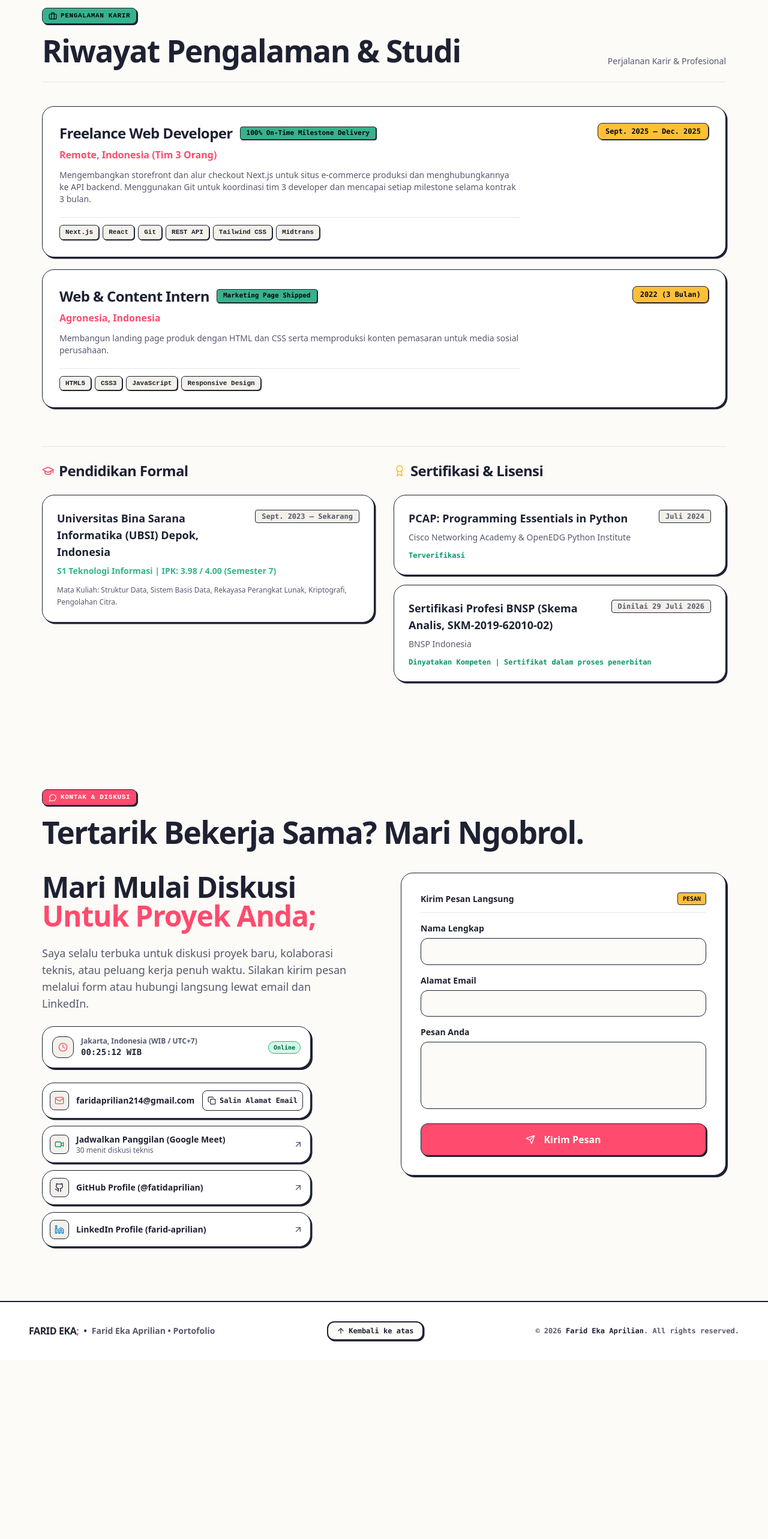
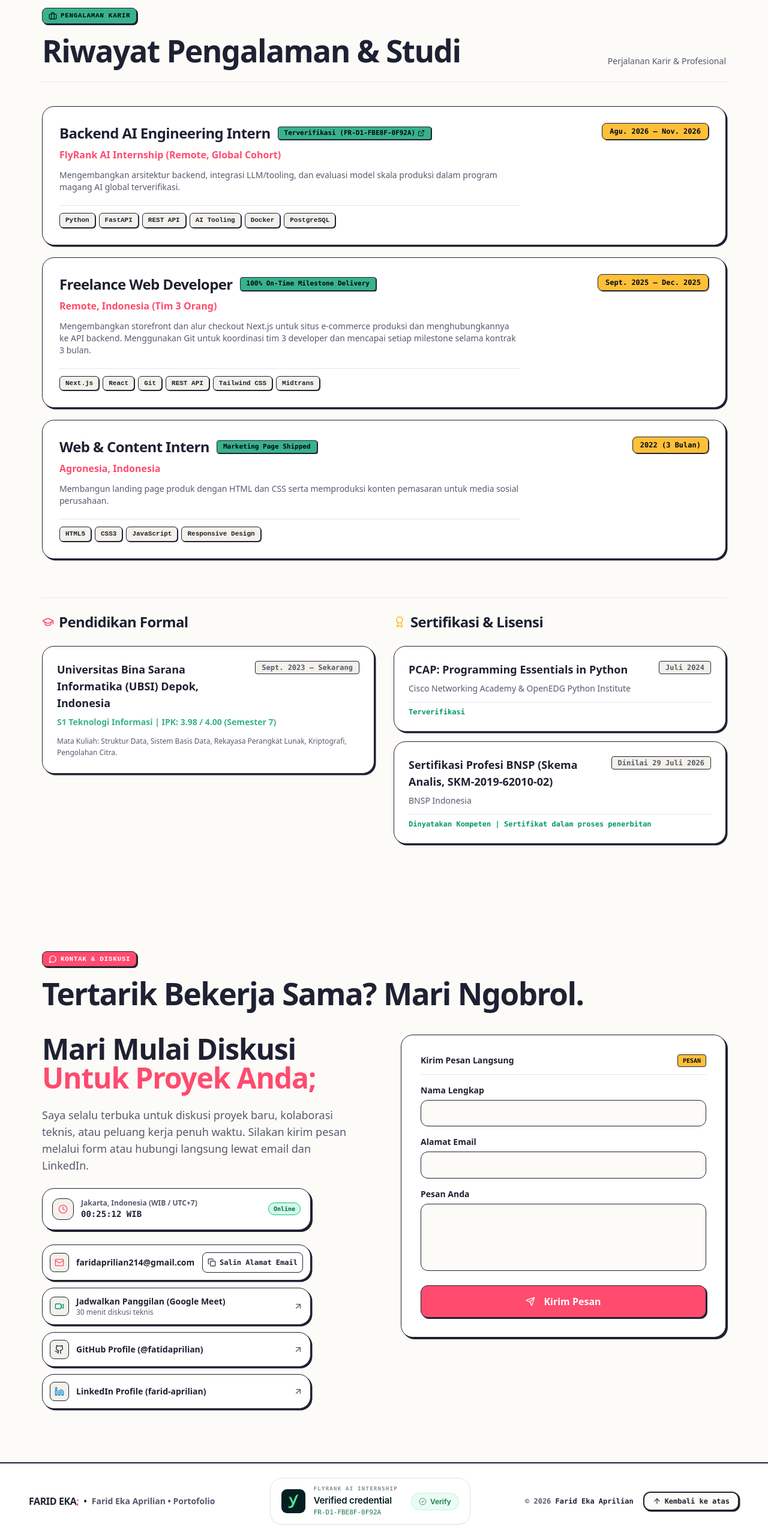
Before and after one commit to fatidaprilian/portofolio, a Vue app: page / in a window 1280 px wide. Shown: the part 4847-7413 px from the top of the page at 60% size. Before the commit the page ends 7114 px from the top, so only its background shows below. Built offline with nearby package versions, Linux system fonts and the light colour scheme.

Commit message:
feat: add FlyRank AI Internship graduate badge and experience

```diff
--- a/src/components/layout/Footer.vue
+++ b/src/components/layout/Footer.vue
@@ -12,11 +12,11 @@
 </script>
 
 <template>
-  <footer class="border-t-2 border-[var(--comic-border)] bg-[var(--surface-panel)] py-8 px-6 md:px-12 relative z-10" role="contentinfo">
-    <div class="max-w-[1220px] mx-auto flex flex-col md:flex-row justify-between items-center gap-5 text-xs sm:text-sm font-bold text-[var(--ink-muted)]">
+  <footer class="border-t-2 border-[var(--comic-border)] bg-[var(--surface-panel)] py-6 px-6 md:px-12 relative z-10" role="contentinfo">
+    <div class="max-w-[1220px] mx-auto flex flex-col lg:flex-row justify-between items-center gap-5 text-xs sm:text-sm font-bold text-[var(--ink-muted)]">
 
       <!-- Brand & Tagline -->
-      <div class="flex items-center gap-2 text-center md:text-left">
+      <div class="flex items-center gap-2 text-center lg:text-left">
         <span class="font-black text-base text-[var(--ink-primary)] tracking-tight">
           FARID EKA<span class="text-[var(--brand-coral)] font-black">;</span>
         </span>
@@ -24,8 +24,39 @@
         <span class="text-[var(--ink-muted)]">{{ c.footerLeft }}</span>
       </div>
 
-      <!-- Back to Top Button -->
-      <div>
+      <!-- Center: FlyRank Horizontal Graduate Badge -->
+      <div class="flex items-center justify-center transition-transform hover:-translate-y-0.5 duration-200">
+        <a
+          href="https://internship.flyrank.ai/verify?id=FR-D1-FBE8F-0F92A&amp;first_name=Farid"
+          target="_blank"
+          rel="noopener noreferrer"
+          aria-label="Verify Farid Eka Aprilian's FlyRank AI Internship credential FR-D1-FBE8F-0F92A"
+          style="box-sizing:border-box;margin:0;padding:0;border:0;background:none;text-decoration:none;font-family:-apple-system,BlinkMacSystemFont,'Segoe UI',Roboto,Helvetica,Arial,sans-serif;font-style:normal;line-height:1.25;text-transform:none;float:none;-webkit-font-smoothing:antialiased;display:inline-flex;align-items:center;gap:14px;padding:12px 18px;background:#FFFFFF;border:1px solid #DDE4E7;border-radius:20px;box-shadow:0 1px 2px rgba(5,31,33,0.05);max-width:100%"
+        >
+          <svg width="40" height="40" viewBox="0 0 96 96" fill="none" xmlns="http://www.w3.org/2000/svg" aria-hidden="true" focusable="false" style="display:block;flex:none;opacity:1;transform:none;max-width:none">
+            <rect width="96" height="96" rx="22" fill="#051F21" />
+            <path d="M28.2354 74.2202V67.9039C29.6419 68.4369 31.3724 68.7055 33.4311 68.7055C35.3235 68.7055 36.8153 68.2396 37.8979 67.3079C38.9805 66.3762 39.9566 64.8695 40.8218 62.792L42.6887 58.3139L29.8976 29.2879C35.0038 29.2879 39.6028 32.3307 41.5294 36.9893L47.0746 50.3985L56.0126 28.6038C57.9221 23.9452 62.5168 20.894 67.6187 20.894L50.0795 63.5936C48.4556 67.5933 46.5205 70.5102 44.2743 72.3484C42.0281 74.1867 39.1169 75.1058 35.5451 75.1058C32.6212 75.1058 30.1875 74.812 28.2354 74.2244V74.2202Z" fill="#54E399" />
+          </svg>
+          <span style="margin:0;padding:0;border:0;background:none;color:inherit;font-weight:400;font-style:normal;letter-spacing:normal;text-transform:none;text-decoration:none;white-space:normal;float:none;display:flex;flex-direction:column;gap:4px;min-width:0">
+            <span style="margin:0;padding:0;border:0;background:none;color:inherit;font-weight:400;font-style:normal;letter-spacing:normal;text-transform:none;text-decoration:none;white-space:normal;float:none;font-family:ui-monospace,SFMono-Regular,Menlo,Consolas,monospace;font-size:9px;font-weight:700;letter-spacing:0.14em;text-transform:uppercase;color:rgba(5,31,33,0.5)">FlyRank AI Internship</span>
+            <span style="margin:0;padding:0;border:0;background:none;color:inherit;font-weight:400;font-style:normal;letter-spacing:normal;text-transform:none;text-decoration:none;white-space:normal;float:none;font-size:15px;font-weight:600;color:#051F21;letter-spacing:-0.01em;white-space:nowrap">Verified credential</span>
+            <span style="margin:0;padding:0;border:0;background:none;color:inherit;font-weight:400;font-style:normal;letter-spacing:normal;text-transform:none;text-decoration:none;white-space:normal;float:none;font-family:ui-monospace,SFMono-Regular,Menlo,Consolas,monospace;font-size:11px;color:#1A7A4A">FR-D1-FBE8F-0F92A</span>
+          </span>
+          <span style="margin:0;padding:0;border:0;background:none;color:inherit;font-weight:400;font-style:normal;letter-spacing:normal;text-transform:none;text-decoration:none;white-space:normal;float:none;display:flex;align-items:center;gap:6px;margin-left:8px;padding:6px 12px;background:rgba(84,227,153,0.12);border:1px solid rgba(84,227,153,0.28);border-radius:9999px;font-size:12px;font-weight:600;color:#1A7A4A;flex:none">
+            <svg width="13" height="13" viewBox="0 0 24 24" fill="none" xmlns="http://www.w3.org/2000/svg" aria-hidden="true" focusable="false" style="display:block;flex:none;opacity:1;transform:none;max-width:none">
+              <circle cx="12" cy="12" r="10" stroke="#1A7A4A" stroke-width="1.5" />
+              <path d="M7.9 12.3l2.8 2.8 5.4-5.8" stroke="#1A7A4A" stroke-width="1.8" stroke-linecap="round" stroke-linejoin="round" />
+            </svg>Verify
+          </span>
+        </a>
+      </div>
+
+      <!-- Right: Back to Top & Copyright -->
+      <div class="flex items-center gap-4 text-center lg:text-right">
+        <div class="font-mono text-xs hidden sm:block">
+          <span>© {{ currentYear }} <strong class="text-[var(--ink-primary)]">Farid Eka Aprilian</strong></span>
+        </div>
+
         <button
           type="button"
           class="inline-flex items-center gap-1.5 px-3.5 py-1.5 rounded-xl border-2 border-[var(--comic-border)] bg-[var(--canvas-bg)] hover:bg-[var(--brand-coral)] hover:text-white text-[var(--ink-primary)] font-mono text-xs font-black shadow-[1.5px_1.5px_0px_var(--comic-border)] active:translate-x-0.5 active:translate-y-0.5 transition-all"
@@ -37,11 +68,6 @@
         </button>
       </div>
 
-      <!-- Copyright Statement -->
-      <div class="font-mono text-xs text-center md:text-right">
-        <span>© {{ currentYear }} <strong class="text-[var(--ink-primary)]">Farid Eka Aprilian</strong>. All rights reserved.</span>
-      </div>
-
     </div>
   </footer>
 </template>
--- a/src/components/sections/Experience.vue
+++ b/src/components/sections/Experience.vue
@@ -1,5 +1,5 @@
 <script setup>
-import { GraduationCap, Award, Briefcase } from 'lucide-vue-next'
+import { GraduationCap, Award, Briefcase, ExternalLink } from 'lucide-vue-next'
 
 defineProps({
   c: { type: Object, required: true },
@@ -34,7 +34,18 @@
         <div class="flex flex-col gap-2 max-w-3xl">
           <div class="flex flex-wrap items-center gap-3">
             <h3 class="text-xl sm:text-2xl font-black text-[var(--ink-primary)] tracking-tight">{{ item.title }}</h3>
-            <span v-if="item.impact" class="font-mono text-[11px] font-bold text-slate-950 bg-[var(--brand-mint)] border border-[var(--comic-border)] px-2.5 py-0.5 rounded shadow-[1px_1px_0px_var(--comic-border)]">
+            <a
+              v-if="item.url && item.impact"
+              :href="item.url"
+              target="_blank"
+              rel="noopener noreferrer"
+              class="inline-flex items-center gap-1 font-mono text-[11px] font-bold text-slate-950 bg-[var(--brand-mint)] hover:bg-[var(--brand-sun)] border border-[var(--comic-border)] px-2.5 py-0.5 rounded shadow-[1px_1px_0px_var(--comic-border)] transition-colors"
+              :aria-label="`Verify ${item.title}`"
+            >
+              <span>{{ item.impact }}</span>
+              <ExternalLink class="w-3 h-3" />
+            </a>
+            <span v-else-if="item.impact" class="font-mono text-[11px] font-bold text-slate-950 bg-[var(--brand-mint)] border border-[var(--comic-border)] px-2.5 py-0.5 rounded shadow-[1px_1px_0px_var(--comic-border)]">
               {{ item.impact }}
             </span>
           </div>
@@ -110,7 +121,19 @@
               <span class="font-mono text-xs font-bold text-[var(--ink-muted)] bg-[var(--surface-subtle)] border border-[var(--comic-border)] px-2.5 py-0.5 rounded shrink-0">{{ cert.period }}</span>
             </div>
             <p class="text-[var(--ink-muted)] text-xs sm:text-sm font-medium">{{ cert.issuer }}</p>
-            <span class="inline-self-start font-mono text-xs font-bold text-emerald-600 dark:text-emerald-400 mt-1">{{ cert.status }}</span>
+            <div class="flex flex-wrap items-center justify-between gap-2 mt-1 pt-2 border-t border-[var(--comic-border)]/15">
+              <span class="font-mono text-xs font-bold text-emerald-600 dark:text-emerald-400">{{ cert.status }}</span>
+              <a
+                v-if="cert.url"
+                :href="cert.url"
+                target="_blank"
+                rel="noopener noreferrer"
+                class="inline-flex items-center gap-1 font-mono text-xs font-bold text-[var(--brand-mint)] hover:underline"
+              >
+                <span>{{ c.verifyCredentialLabel || 'Verifikasi Kredensial' }}</span>
+                <ExternalLink class="w-3.5 h-3.5" />
+              </a>
+            </div>
           </div>
         </div>
       </div>
--- a/src/data/careerProfile.js
+++ b/src/data/careerProfile.js
@@ -24,6 +24,16 @@
     },
     timelineLabel: 'Linimasa Pengalaman',
     timelineItems: [
+      {
+        period: 'Agu. 2026 – Nov. 2026',
+        title: 'Backend AI Engineering Intern',
+        role: 'FlyRank AI Internship (Remote, Global Cohort)',
+        description:
+          'Mengembangkan arsitektur backend, integrasi LLM/tooling, dan evaluasi model skala produksi dalam program magang AI global terverifikasi.',
+        technologies: ['Python', 'FastAPI', 'REST API', 'AI Tooling', 'Docker', 'PostgreSQL'],
+        impact: 'Terverifikasi (FR-D1-FBE8F-0F92A)',
+        url: 'https://internship.flyrank.ai/verify?id=FR-D1-FBE8F-0F92A&first_name=Farid'
+      },
       {
         period: 'Sept. 2025 – Dec. 2025',
         title: 'Freelance Web Developer',
@@ -118,6 +128,16 @@
     timelineLabel: 'Experience Timeline',
     timelineItems: [
       {
+        period: 'Aug. 2026 – Nov. 2026',
+        title: 'Backend AI Engineering Intern',
+        role: 'FlyRank AI Internship (Remote, Global Cohort)',
+        description:
+          'Engineered backend architectures, LLM/tooling integrations, and production-grade model evaluation pipelines in a globally verified AI internship.',
+        technologies: ['Python', 'FastAPI', 'REST API', 'AI Tooling', 'Docker', 'PostgreSQL'],
+        impact: 'Verified (FR-D1-FBE8F-0F92A)',
+        url: 'https://internship.flyrank.ai/verify?id=FR-D1-FBE8F-0F92A&first_name=Farid'
+      },
+      {
         period: 'Sept. 2025 – Dec. 2025',
         title: 'Freelance Web Developer',
         role: 'Remote, Indonesia (Team of 3)',
--- a/src/data/locales.js
+++ b/src/data/locales.js
@@ -129,6 +129,10 @@
 
     backToTop: 'Kembali ke atas',
     footerLeft: 'Farid Eka Aprilian • Portofolio',
+    footerBio: 'Software & Systems Engineer yang berfokus membangun sistem web skala produksi, integrasi backend yang kokoh, dan open-source AI tooling.',
+    footerCredentialLabel: 'Akreditasi & Kredensial Resmi',
+    footerCredentialDesc: 'Terverifikasi publik di pangkalan data FlyRank AI Internship.',
+    verifyCredentialLabel: 'Verifikasi Kredensial',
     themeLabels: { auto: 'Otomatis', light: 'Terang', dark: 'Gelap' },
 
     formTitle: 'Kirim Pesan Langsung',
@@ -271,6 +275,10 @@
 
     backToTop: 'Back to top',
     footerLeft: 'Farid Eka Aprilian • Portfolio',
+    footerBio: 'Software & Systems Engineer focused on production-grade web systems, resilient backend integrations, and open-source AI tooling.',
+    footerCredentialLabel: 'Official Verified Credential',
+    footerCredentialDesc: 'Publicly verifiable on official FlyRank AI Internship registry.',
+    verifyCredentialLabel: 'Verify Credential',
     themeLabels: { auto: 'Auto', light: 'Light', dark: 'Dark' },
 
     formTitle: 'Send Direct Message',
```
